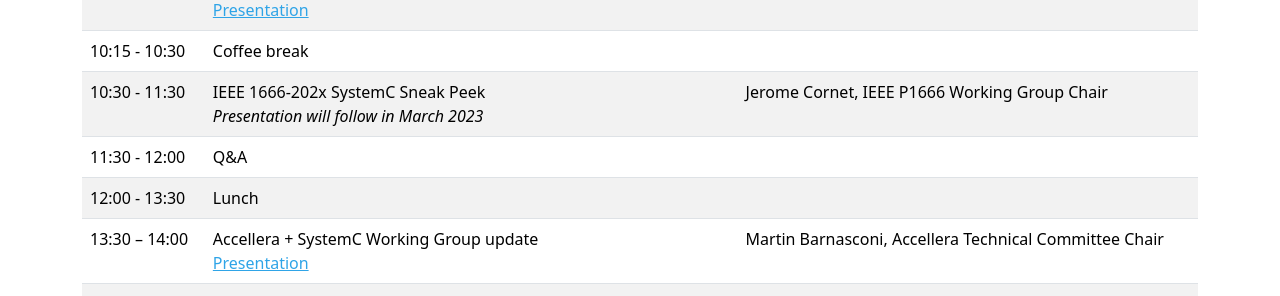
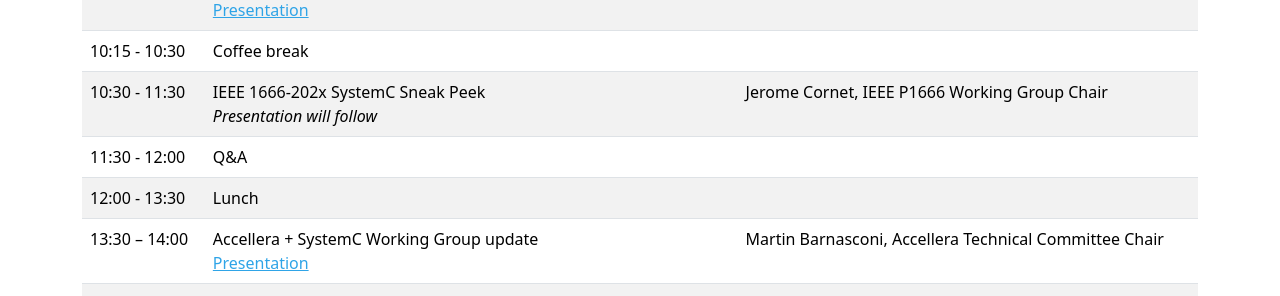
Before and after one commit to accellera-official/systemc.org, an MkDocs documentation site: the page built from docs/events/sced2022.md, in a window 1280 px wide and 900 px high, scrolled down 843 px. Shown: the part 155-451 px from the top of the window. Built offline with MkDocs 1.6.1, drawn with Linux system fonts in a browser that asks for light colours; nearby versions of some CDN libraries.

Commit message:
change label
Signed-off-by: Martin Barnasconi <martin.barnasconi@nxp.com>

```diff
--- a/docs/events/sced2022.md
+++ b/docs/events/sced2022.md
@@ -42,7 +42,7 @@
 | --------------------- | ---------------- | -------------------------------- |
 | 09:30 - 10:15 | Welcome & Introduction – Theme: Evolution and Ecosystem<br>[Presentation][1p] | Martin Barnasconi, Accellera Technical Committee Chair |
 | 10:15 - 10:30 | Coffee break |
-| 10:30 - 11:30 | IEEE 1666-202x SystemC Sneak Peek<br>*Presentation will follow in March 2023* | Jerome Cornet, IEEE P1666 Working Group Chair |
+| 10:30 - 11:30 | IEEE 1666-202x SystemC Sneak Peek<br>*Presentation will follow* | Jerome Cornet, IEEE P1666 Working Group Chair |
 | 11:30 - 12:00 | Q&A |
 | 12:00 - 13:30 | Lunch |
 | 13:30 – 14:00 | Accellera + SystemC Working Group update<br>[Presentation][3p] | Martin Barnasconi, Accellera Technical Committee Chair |
```
